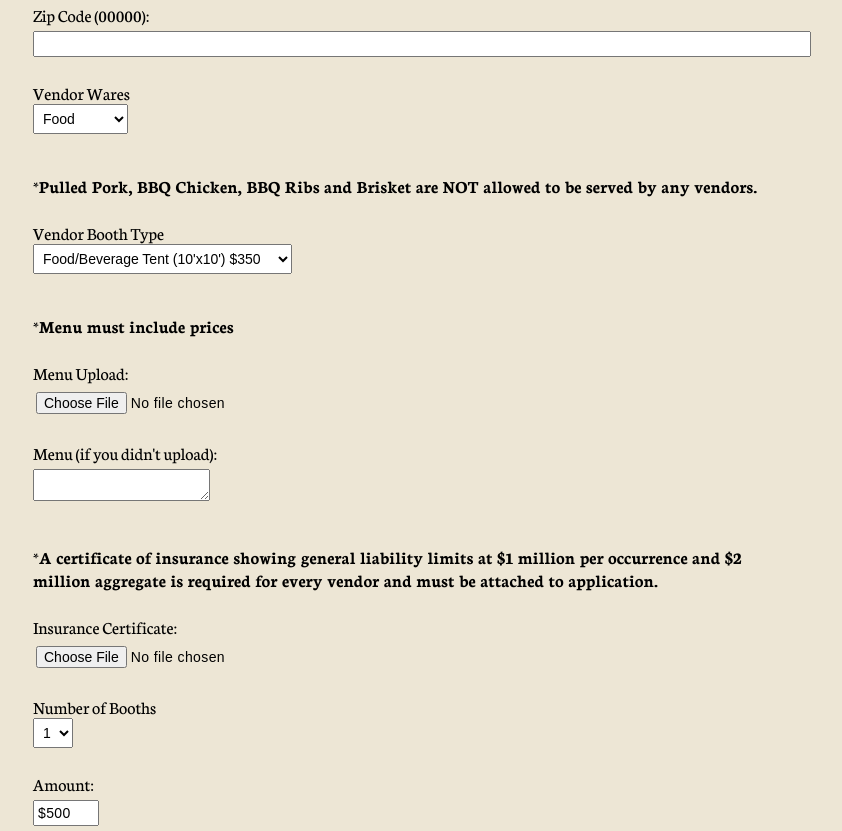
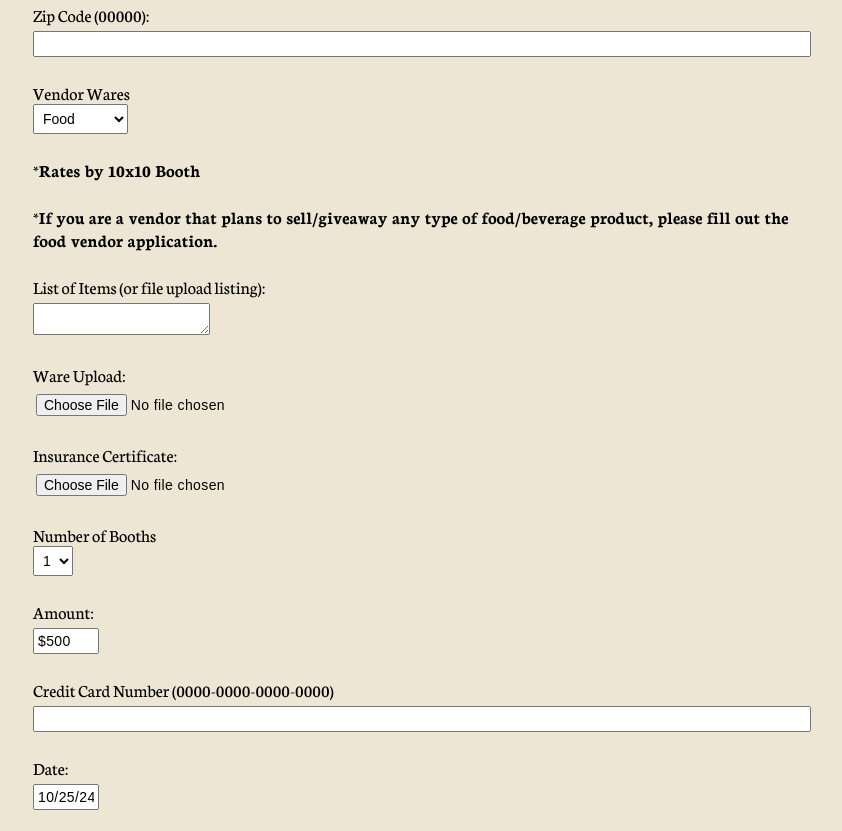
Before and after one commit to PenguinDawn/Team-Purple-BBQ-Website, a plain HTML site: page forms/vendor-form.html in a window 1280 px wide. Shown: the part 623-1454 px from the top of the page, without its empty margins (223-1065 px from the left). Drawn offline with nearby package versions, Linux system fonts and the light colour scheme.

Commit message:
vendor registration form done

```diff
--- a/forms/form.css
+++ b/forms/form.css
@@ -16,6 +16,18 @@ form {
     flex-direction: column;
     align-items: center;
     gap: 1.5rem;
+}
+
+.food-shown, .non-food-shown {
+        display: flex;
+        flex-direction: column;
+        align-items: center;
+        gap: 1.5rem;
+        width: 100%;
+}
+
+.food-shown > div, .non-food-shown > div{
+    width: 60%;
 }
 
 form > div {
@@ -41,7 +53,7 @@ select {
 
 .warning {
     font-weight: 600;
-    padding-top: 1rem;
+
 }
 
 .check {
@@ -65,3 +77,8 @@ select {
     font-family: "Ariel", sans-serif;
     font-weight: 600;
 }
+
+
+.hidden {
+    display: none;
+}
--- a/forms/vendor-form.html
+++ b/forms/vendor-form.html
@@ -66,11 +66,12 @@
             </select>
         </div>
 
-        <div class="food-shown">
+        <div id="food-vendor" class="food-shown hidden">
+            <div>
                 <p class="warning">*Pulled Pork, BBQ Chicken, BBQ Ribs and Brisket are NOT allowed to be served by any vendors.</p>
             </div>
 
-        <div class="food-shown">
+            <div>
                 <label for="vendor-type">Vendor Booth Type</label>
                 <select id="vendor-type" name="vendor-type" required>
                     <option value="1">Food/Beverage Tent (10'x10') $350</option>
@@ -80,11 +81,11 @@
                 </select>
             </div>
 
-        <div class="food-shown">
+            <div>
                 <p class="warning">*Menu must include prices</p>
             </div>
 
-        <div class="food-shown">
+            <div>
                 <label for="menu">Menu Upload:</label>
                 <input id="menu" name="menu" type="file"/>
             </div>
@@ -95,13 +96,33 @@
 
             </div>
 
-
-
-        <div class="food-shown">
+            <div>
                 <p class="warning">*A certificate of insurance showing general liability limits at $1 million per occurrence and $2 million aggregate is required for every vendor and must be attached to application. </p>
             </div>
 
-        <div class="food-shown">
+        </div>
+
+        <div class="non-food-shown">
+            <div>
+                <p class="warning">*Rates by 10x10 Booth</p>
+            </div>
+
+            <div>
+                <p class="warning">*If you are a vendor that plans to sell/giveaway any type of food/beverage product, please fill out the food vendor application.</p>
+            </div>
+
+            <div>
+                <label for="venue-writing">List of Items (or file upload listing):</label>
+                <textarea id="venue-writing" name="vanue-writing"></textarea>
+            </div>
+
+            <div>
+                <label for="ware-upload">Ware Upload:</label>
+                <input id="ware-upload" name="ware-upload" type="file" required/>
+            </div>
+        </div>
+
+        <div>
             <label for="insurance">Insurance Certificate:</label>
             <input id="insurance" name="insurance" type="file" required/>
         </div>
```
Lines whose indentation alone changed are shown as unchanged.
